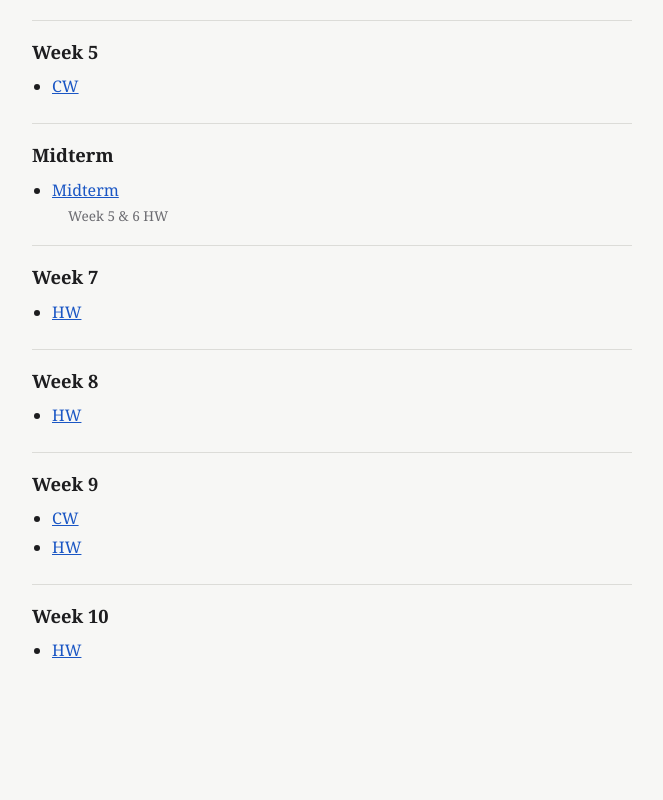
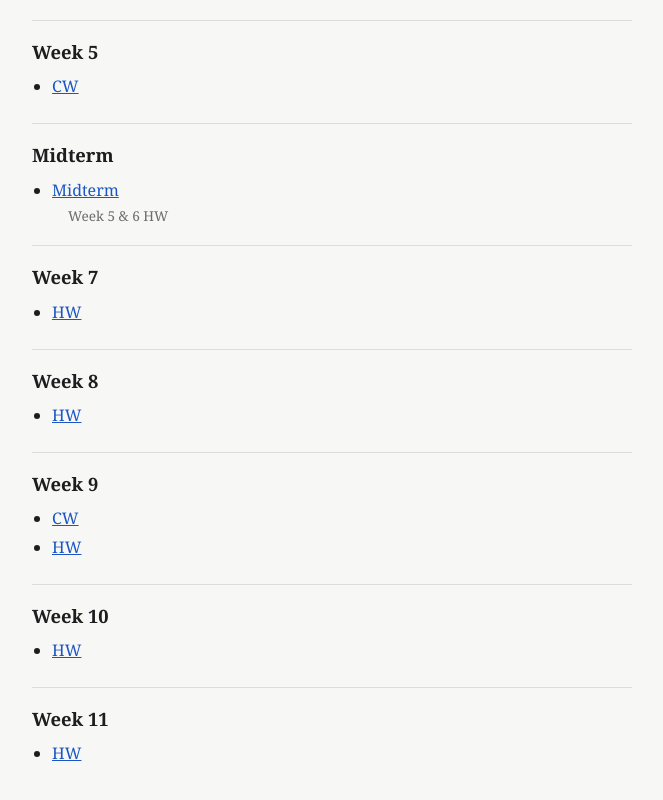
Before and after one commit to ks7481/front-end-web, a plain HTML site: page index.html in a window 1280 px wide. Shown: the part 553-1353 px from the top of the page, without its empty margins (308-971 px from the left). Before the commit the page ends 1304 px from the top, so only its background shows below. Drawn offline with Linux system fonts and the light colour scheme.

Commit message:
week 11 index

```diff
--- a/index.html
+++ b/index.html
@@ -127,6 +127,13 @@
           <li><a href="week10/">HW</a></li>
         </ul>
       </section>
+
+      <section>
+        <h2>Week 11</h2>
+        <ul>
+          <li><a href="week11/">HW</a></li>
+        </ul>
+      </section>
     </main>
   </body>
 </html>
```
